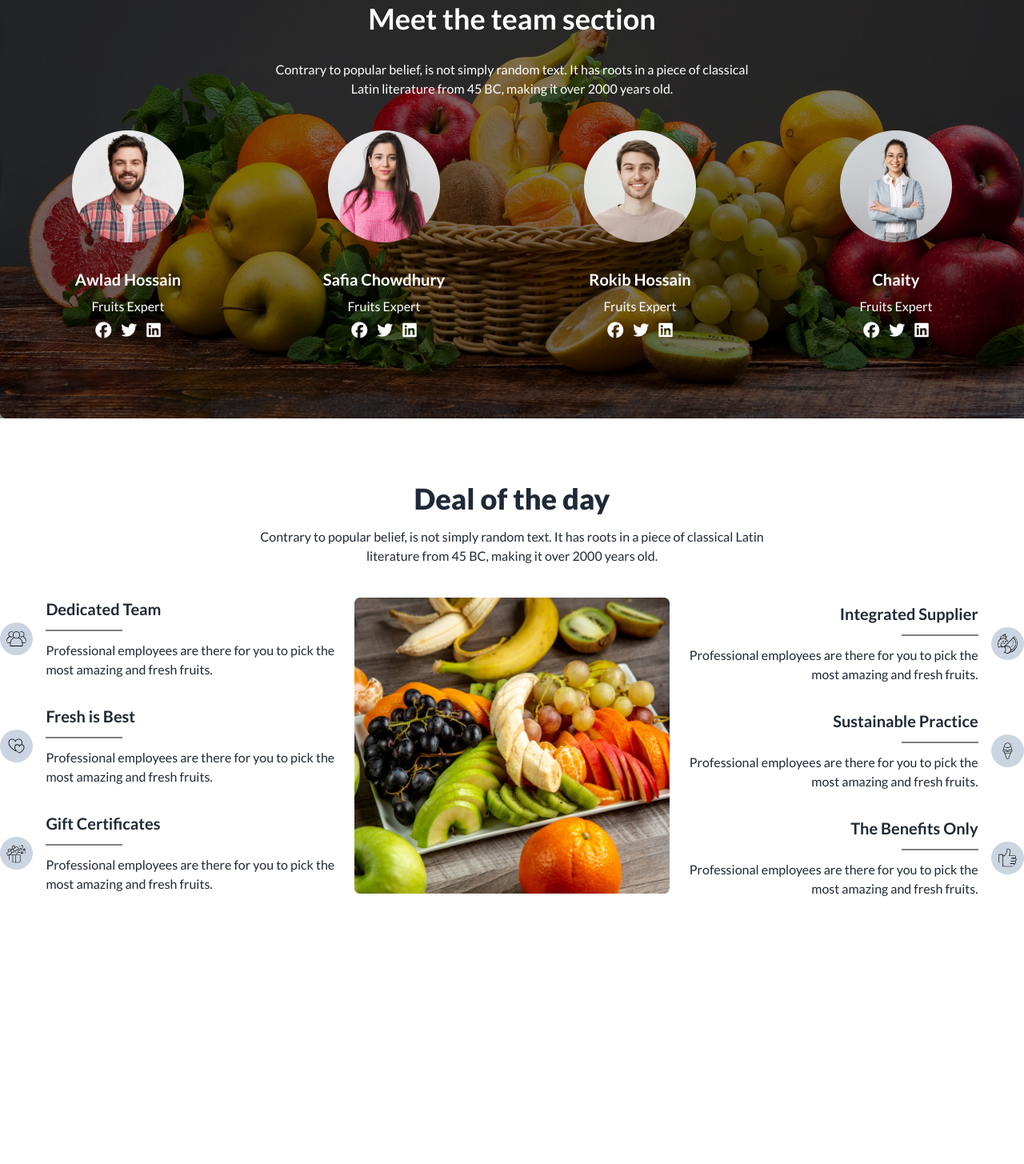
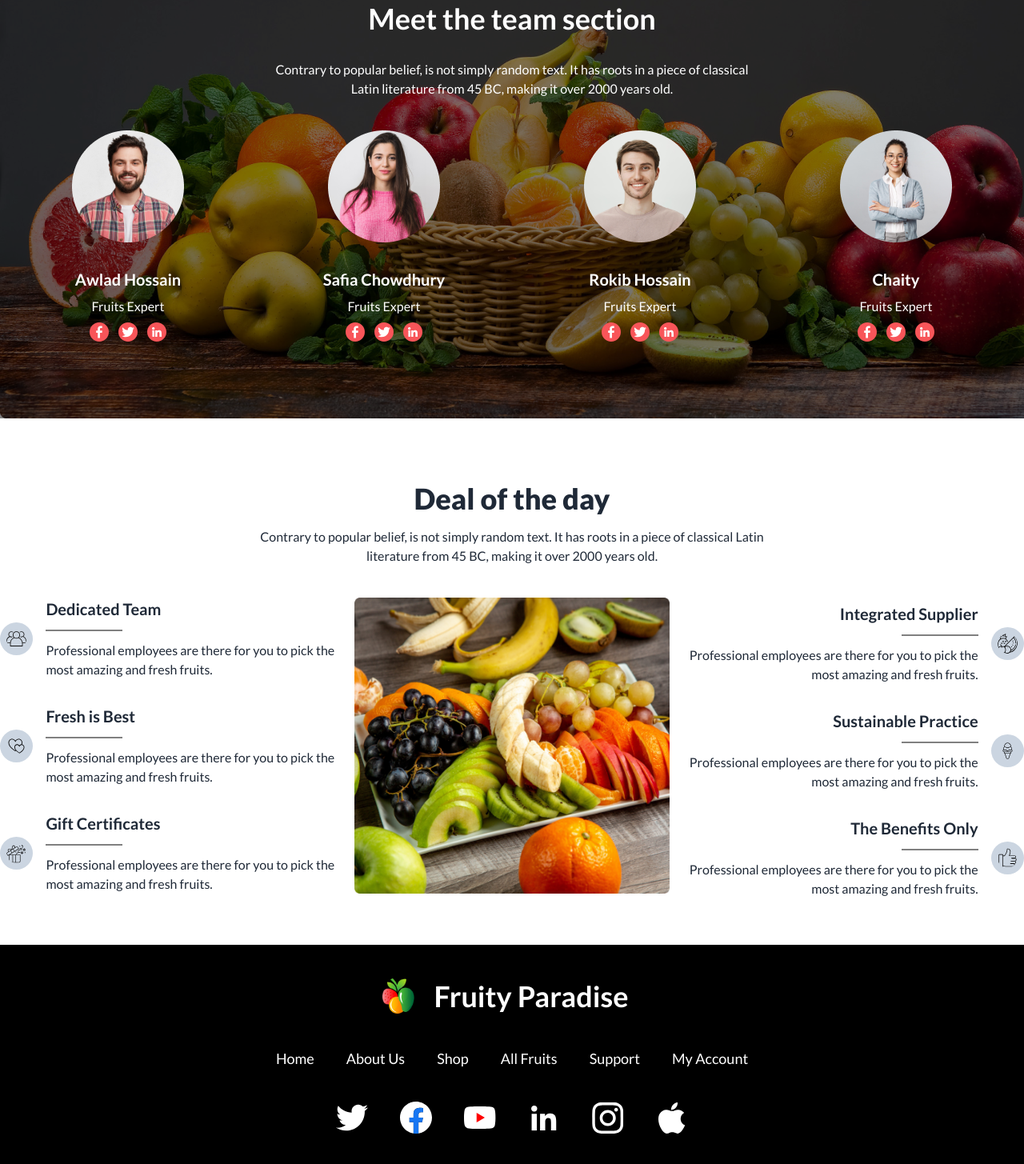
Before and after one commit to mehedihasanepu/fruit-paradise, a plain HTML site: page index.html in a window 1280 px wide. Shown: the part 1739-3194 px from the top of the page at 80% size. Before the commit the page ends 2920 px from the top, so only its background shows below. Drawn offline with nearby package versions, Linux system fonts and the light colour scheme.

Commit message:
footer section complete

```diff
--- a/index.html
+++ b/index.html
@@ -455,7 +455,8 @@
                         <h2 class="text-3xl md:text-4xl font-bold pb-8">Meet the team section</h2>
                         <p>Contrary to popular belief, is not simply random text. It has roots in a piece of classical
                             <br>
-                            Latin literature from 45 BC, making it over 2000 years old.</p>
+                            Latin literature from 45 BC, making it over 2000 years old.
+                        </p>
                     </div>
 
 
@@ -467,8 +468,11 @@
                             <div class="card-body items-center text-center">
                                 <h2 class="card-title">Awlad Hossain</h2>
                                 <p>Fruits Expert</p>
-                                <div class="text-xl flex gap-3 "> <i class="fa-brands fa-facebook"></i><i
-                                        class="fa-brands fa-twitter"></i><i class="fa-brands fa-linkedin"></i></div>
+                                <div class="text-xl flex gap-3 ">
+                                    <div><img src="images/facebook.svg" alt=""></div>
+                                    <div><img src="images/twitter.svg" alt=""></div>
+                                    <div><img src="images/linkedin.svg" alt=""></div>
+                                </div>
                             </div>
                         </div>
                         <div class="card ">
@@ -478,8 +482,11 @@
                             <div class="card-body items-center text-center">
                                 <h2 class="card-title">Safia Chowdhury</h2>
                                 <p>Fruits Expert</p>
-                                <div class="text-xl flex gap-3 "> <i class="fa-brands fa-facebook"></i><i
-                                        class="fa-brands fa-twitter"></i><i class="fa-brands fa-linkedin"></i></div>
+                                <div class="text-xl flex gap-3 ">
+                                    <div><img src="images/facebook.svg" alt=""></div>
+                                    <div><img src="images/twitter.svg" alt=""></div>
+                                    <div><img src="images/linkedin.svg" alt=""></div>
+                                </div>
                             </div>
                         </div>
                         <div class="card ">
@@ -489,8 +496,11 @@
                             <div class="card-body items-center text-center">
                                 <h2 class="card-title">Rokib Hossain</h2>
                                 <p>Fruits Expert</p>
-                                <div class="text-xl flex gap-3 "> <i class="fa-brands fa-facebook"></i><i
-                                        class="fa-brands fa-twitter"></i><i class="fa-brands fa-linkedin"></i></div>
+                                <div class="text-xl flex gap-3 ">
+                                    <div><img src="images/facebook.svg" alt=""></div>
+                                    <div><img src="images/twitter.svg" alt=""></div>
+                                    <div><img src="images/linkedin.svg" alt=""></div>
+                                </div>
                             </div>
                         </div>
                         <div class="card ">
@@ -500,8 +510,11 @@
                             <div class="card-body items-center text-center">
                                 <h2 class="card-title">Chaity</h2>
                                 <p>Fruits Expert</p>
-                                <div class="text-xl flex gap-3 "> <i class="fa-brands fa-facebook"></i><i
-                                        class="fa-brands fa-twitter"></i><i class="fa-brands fa-linkedin"></i></div>
+                                <div class="text-xl flex gap-3 ">
+                                    <div><img src="images/facebook.svg" alt=""></div>
+                                    <div><img src="images/twitter.svg" alt=""></div>
+                                    <div><img src="images/linkedin.svg" alt=""></div>
+                                </div>
                             </div>
                         </div>
                     </div>
@@ -526,25 +539,31 @@
                         <div class="flex gap-4 flex-col lg:flex-row items-center">
                             <div><img class="w-16 p-2 bg-slate-300 rounded-full" src="images/group.svg" alt=""></div>
                             <div>
-                                <h4  class="text-xl font-bold">Dedicated Team</h4>
-                                <hr class="w-24 mx-auto lg:mx-0 my-3 " style=" border-top: 2px solid gray; font-weight: bold;">
-                                <p>Professional employees are there for you to pick the most amazing and fresh fruits.</p>
+                                <h4 class="text-xl font-bold">Dedicated Team</h4>
+                                <hr class="w-24 mx-auto lg:mx-0 my-3 "
+                                    style=" border-top: 2px solid gray; font-weight: bold;">
+                                <p>Professional employees are there for you to pick the most amazing and fresh fruits.
+                                </p>
                             </div>
                         </div>
                         <div class="flex gap-4 flex-col lg:flex-row items-center py-8">
                             <div><img class="w-16 p-2 bg-slate-300 rounded-full" src="images/love.svg" alt=""></div>
                             <div>
-                                <h4 class="text-xl font-bold"h4>Fresh is Best</h4>
-                                <hr class="w-24 mx-auto lg:mx-0 my-3" style=" border-top: 2px solid gray; font-weight: bold;">
-                                <p>Professional employees are there for you to pick the most amazing and fresh fruits.</p>
+                                <h4 class="text-xl font-bold" h4>Fresh is Best</h4>
+                                <hr class="w-24 mx-auto lg:mx-0 my-3"
+                                    style=" border-top: 2px solid gray; font-weight: bold;">
+                                <p>Professional employees are there for you to pick the most amazing and fresh fruits.
+                                </p>
                             </div>
                         </div>
                         <div class="flex gap-4 flex-col lg:flex-row items-center">
                             <div><img class="w-16 p-2 bg-slate-300 rounded-full" src="images/gift-box.svg" alt=""></div>
                             <div>
                                 <h4 class="text-xl font-bold">Gift Certificates</h4>
-                                <hr class="w-24 mx-auto lg:mx-0 my-3" style=" border-top: 2px solid gray; font-weight: bold;">
-                                <p>Professional employees are there for you to pick the most amazing and fresh fruits.</p>
+                                <hr class="w-24 mx-auto lg:mx-0 my-3"
+                                    style=" border-top: 2px solid gray; font-weight: bold;">
+                                <p>Professional employees are there for you to pick the most amazing and fresh fruits.
+                                </p>
                             </div>
                         </div>
                     </div>
@@ -558,35 +577,65 @@
                             <div><img class="w-16 p-2 bg-slate-300 rounded-full" src="images/fruit.svg" alt=""></div>
                             <div>
                                 <h4 class="text-xl font-bold">Integrated Supplier</h4>
-                                <hr class="w-24 mx-auto lg:mx-0 my-3 lg:ml-auto" style=" border-top: 2px solid gray; font-weight: bold;">
-                                <p>Professional employees are there for you to pick the most amazing and fresh fruits.</p>
+                                <hr class="w-24 mx-auto lg:mx-0 my-3 lg:ml-auto"
+                                    style=" border-top: 2px solid gray; font-weight: bold;">
+                                <p>Professional employees are there for you to pick the most amazing and fresh fruits.
+                                </p>
                             </div>
                         </div>
                         <div class="flex gap-4 flex-col items-center py-8 lg:flex-row-reverse">
-                            <div><img class="w-16 p-2 bg-slate-300 rounded-full" src="images/ice-cream.svg" alt=""></div>
+                            <div><img class="w-16 p-2 bg-slate-300 rounded-full" src="images/ice-cream.svg" alt="">
+                            </div>
                             <div>
                                 <h4 class="text-xl font-bold">Sustainable Practice</h4>
-                                <hr class="w-24 mx-auto lg:mx-0 my-3 lg:ml-auto" style=" border-top: 2px solid gray; font-weight: bold;">
-                                <p>Professional employees are there for you to pick the most amazing and fresh fruits.</p>
+                                <hr class="w-24 mx-auto lg:mx-0 my-3 lg:ml-auto"
+                                    style=" border-top: 2px solid gray; font-weight: bold;">
+                                <p>Professional employees are there for you to pick the most amazing and fresh fruits.
+                                </p>
                             </div>
                         </div>
                         <div class="flex gap-4 flex-col items-center lg:flex-row-reverse">
                             <div><img class="w-16 p-2 bg-slate-300 rounded-full" src="images/like.svg" alt=""></div>
                             <div>
                                 <h4 class="text-xl font-bold">The Benefits Only</h4>
-                                <hr class="w-24 mx-auto lg:mx-0 my-3 lg:ml-auto" style=" border-top: 2px solid gray; font-weight: bold;">
-                                <p>Professional employees are there for you to pick the most amazing and fresh fruits.</p>
+                                <hr class="w-24 mx-auto lg:mx-0 my-3 lg:ml-auto"
+                                    style=" border-top: 2px solid gray; font-weight: bold;">
+                                <p>Professional employees are there for you to pick the most amazing and fresh fruits.
+                                </p>
                             </div>
                         </div>
                     </div>
                 </div>
             </div>
         </section>
+
+        <!-- Why choose us section end -->
     </main>
 
-    <footer>
-
-    </footer>
+    <footer class="footer footer-center p-10 bg-black text-white">
+        <div class=" flex flex-row">
+            <img class="w-10 " src="images/logo.png" alt="">
+            <a class="btn btn-ghost normal-case text-2xl md:text-4xl">Fruity Paradise</a>
+        </div>
+        <div class="flex flex-wrap gap-5 lg:gap-10 justify-center ">
+            <p class="text-lg">Home</p>
+            <p class="text-lg">About Us</p>
+            <p class="text-lg">Shop</p>
+            <p class="text-lg">All Fruits</p>
+            <p class="text-lg">Support</p>
+            <p class="text-lg">My Account</p>
+        </div>
+        <div>
+          <div class="flex gap-5 lg:gap-10 items-center">
+            <a href=""><img class="w-10" src="images/twitter-1.svg" alt=""></a>
+            <a href=""><img class="w-10" src="images/facebook-1.svg" alt=""></a>
+            <a href=""><img class="w-10" src="images/youtube.svg" alt=""></a>
+            <a href=""><img class="w-10" src="images/linkedin-1.svg" alt=""></a>
+            <a href=""><img class="w-10" src="images/instagram.svg" alt=""></a>
+            <a href=""><img class="w-10" src="images/apple.svg" alt=""></a>
+          </div>
+        </div>
+      </footer>
 </body>
 
 </html>
```
Also changed, not shown: images/apple.svg (added), images/facebook-1.svg (added), images/instagram.svg (added), images/linkedin-1.svg (added), images/twitter-1.svg (added), images/youtube.svg (added).
